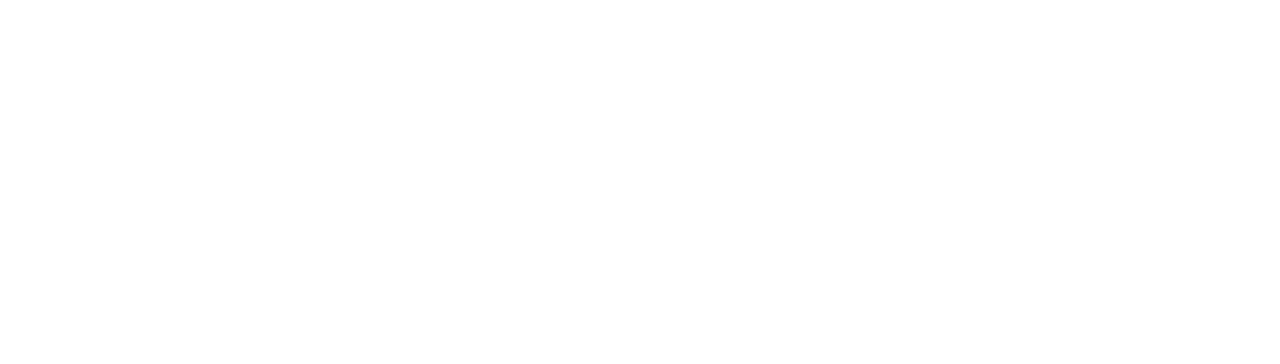
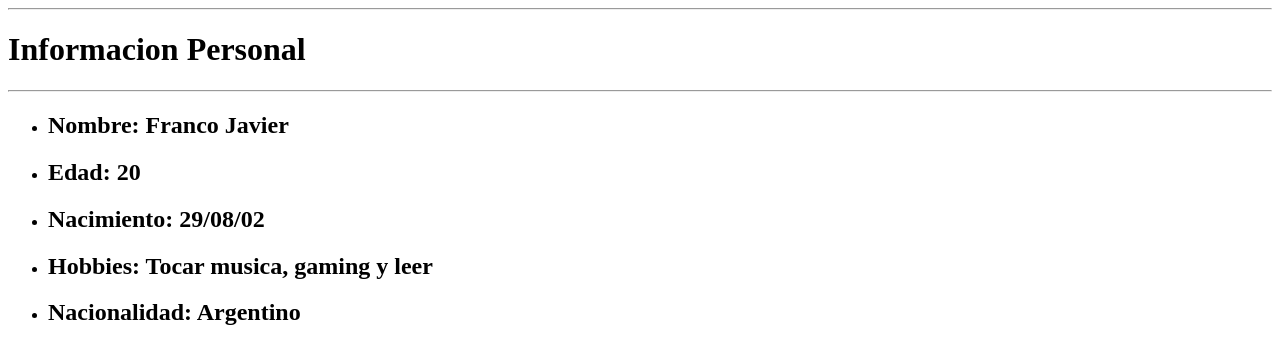
Before and after one commit to eelColo/DescripcionTarea, a plain HTML site: page Index.html in a window 1280 px wide. Drawn offline with Linux system fonts and the light colour scheme.

Commit message:
2do Commit, Datos personales en formato ul

```diff
--- a/Index.html
+++ b/Index.html
@@ -8,5 +8,18 @@
 </head>
 <body>
 
+<hr>
+    <h1>Informacion Personal</h1>
+<hr>
+    <ul>
+    <li><h2>Nombre: Franco Javier</h2></li>
+    <li><h2>Edad: 20</h2></li>
+    <li><h2>Nacimiento: 29/08/02</h2></li>
+    <li><h2>Hobbies: Tocar musica, gaming y leer</h2></li>
+    <li><h2>Nacionalidad: Argentino</h2></li>
+</ul>
+
+
+
 </body>
 </html>
```
